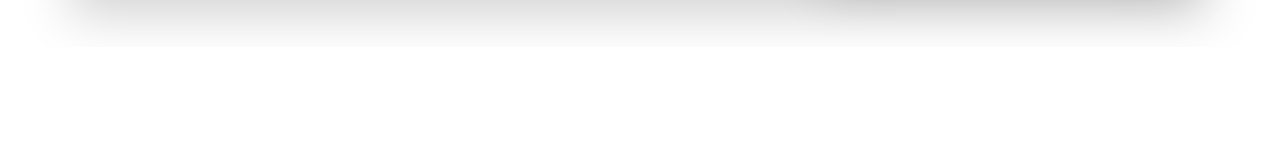
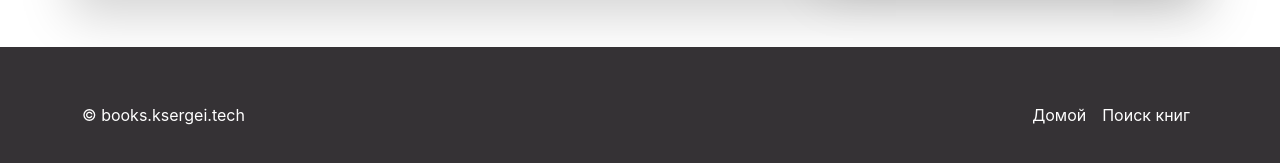
Before and after one commit to BulgunM/New, a React (Create React App) app in the folder client/: page / in a window 1280 px wide. Shown: the part 2314-2477 px from the top of the page. Before the commit the page ends 2361 px from the top, so only its background shows below. Built offline with nearby package versions, Linux system fonts and the light colour scheme; the HTML template or start-up script is replaced by a standard one.

Commit message:
015 исправление Footer

```diff
--- a/client/src/App.tsx
+++ b/client/src/App.tsx
@@ -2,12 +2,14 @@ import React from 'react';
 import './App.css';
 import NavigationBar from './layouts/NavigationAndFooter/NavigationBar';
 import HomePage from './layouts/HomePage/HomePage'
+import Footer from './layouts/NavigationAndFooter/Footer';
 
 function App() {
   return (
     <div className="App">
       <NavigationBar />
       <HomePage />
+      <Footer />
     </div>
   );
 }
```
